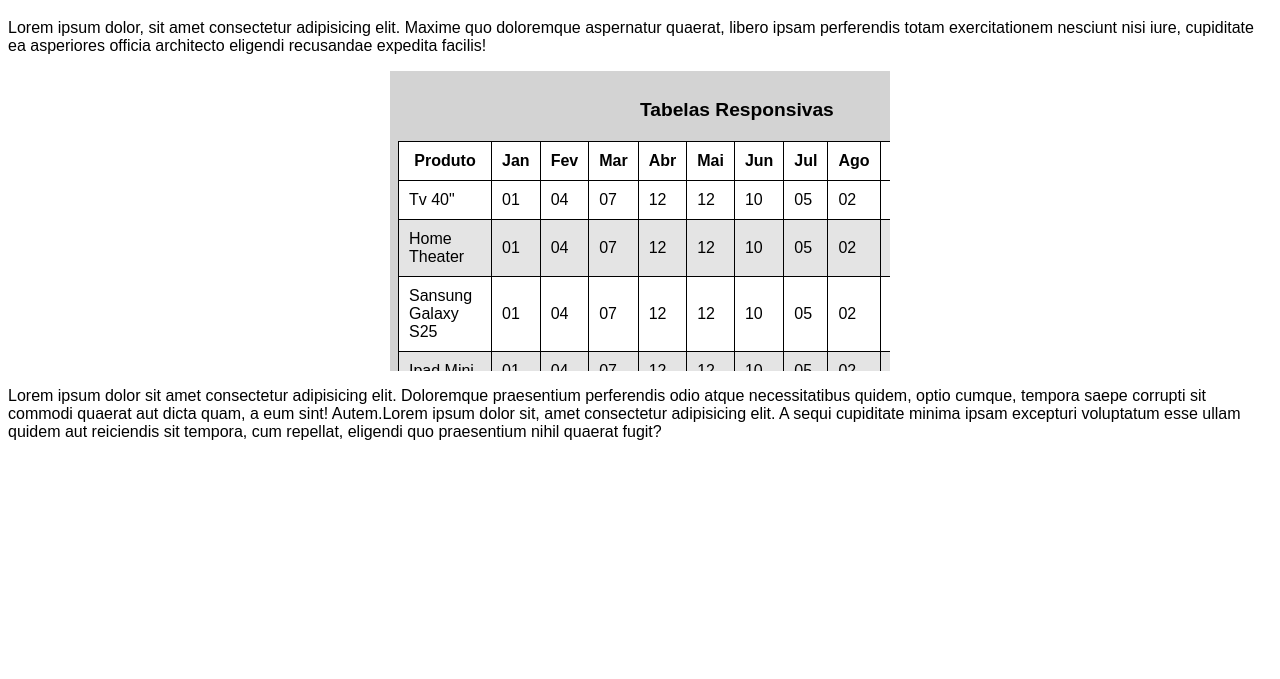
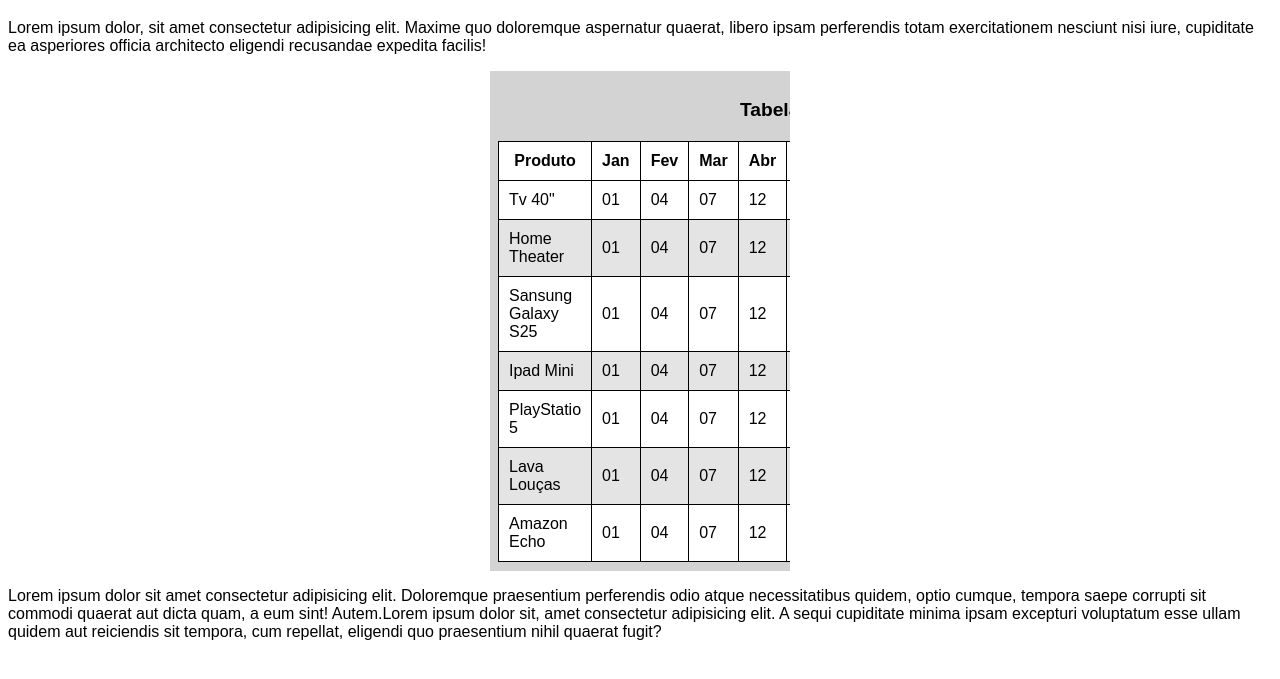
Before and after one commit to CarlosBragaSantos/HTMLeCSS, a plain HTML site: page Exercicios/ex024/iframe002.html in a window 1280 px wide. Shown: the part 61-740 px from the top of the page. Drawn offline with Linux system fonts and the light colour scheme.

Commit message:
atualizei ex iframe 002

```diff
--- a/Exercicios/ex024/iframe002.html
+++ b/Exercicios/ex024/iframe002.html
@@ -12,8 +12,7 @@
 
     }
     iframe{
-        width: 500px;
-        height: 300px;
+        width: 300px;
         display: block;
         margin: auto ;
     }
@@ -28,7 +27,9 @@
     <p>Lorem ipsum dolor, sit amet consectetur adipisicing elit. Maxime quo doloremque aspernatur quaerat, libero ipsam perferendis totam exercitationem nesciunt nisi iure, cupiditate ea asperiores officia architecto eligendi recusandae expedita facilis!
     </p>
 
-    <iframe src="pag001.html" frameborder="0" height="500px" width="500px"></iframe>
+    <iframe src="paginas-extras/pag001.html" frameborder="0" height="500px" width="500px">
+        <p>Infelizmente seu navegador não é compatível com isso!</p>
+    </iframe>
 
     <p>Lorem ipsum dolor sit amet consectetur adipisicing elit. Doloremque praesentium perferendis odio atque necessitatibus quidem, optio cumque, tempora saepe corrupti sit commodi quaerat aut dicta quam, a eum sint! Autem.Lorem ipsum dolor sit, amet consectetur adipisicing elit. A sequi cupiditate minima ipsam excepturi voluptatum esse ullam quidem aut reiciendis sit tempora, cum repellat, eligendi quo praesentium nihil quaerat fugit?
     </p>
```
Also changed, not shown: Exercicios/ex024/paginas-extras/pag001.html (renamed from Exercicios/ex024/pag001.html).
